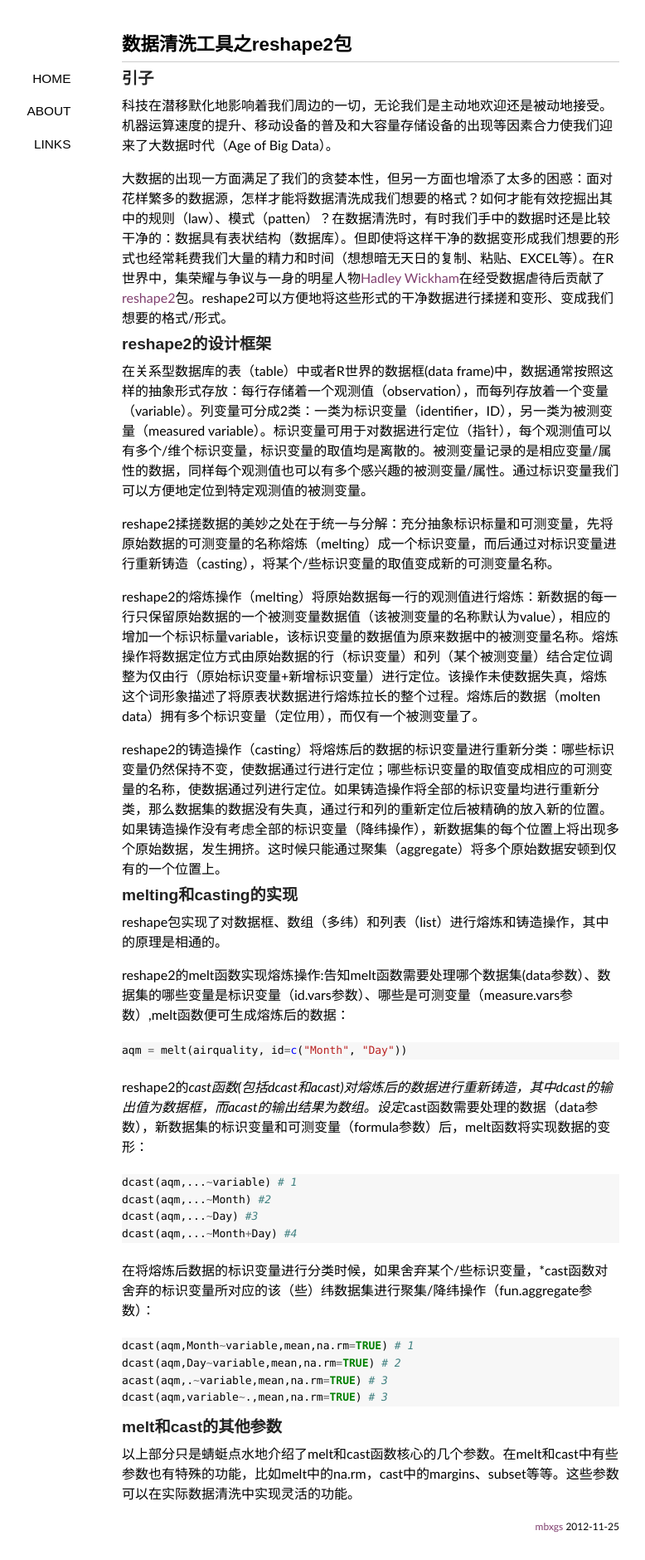
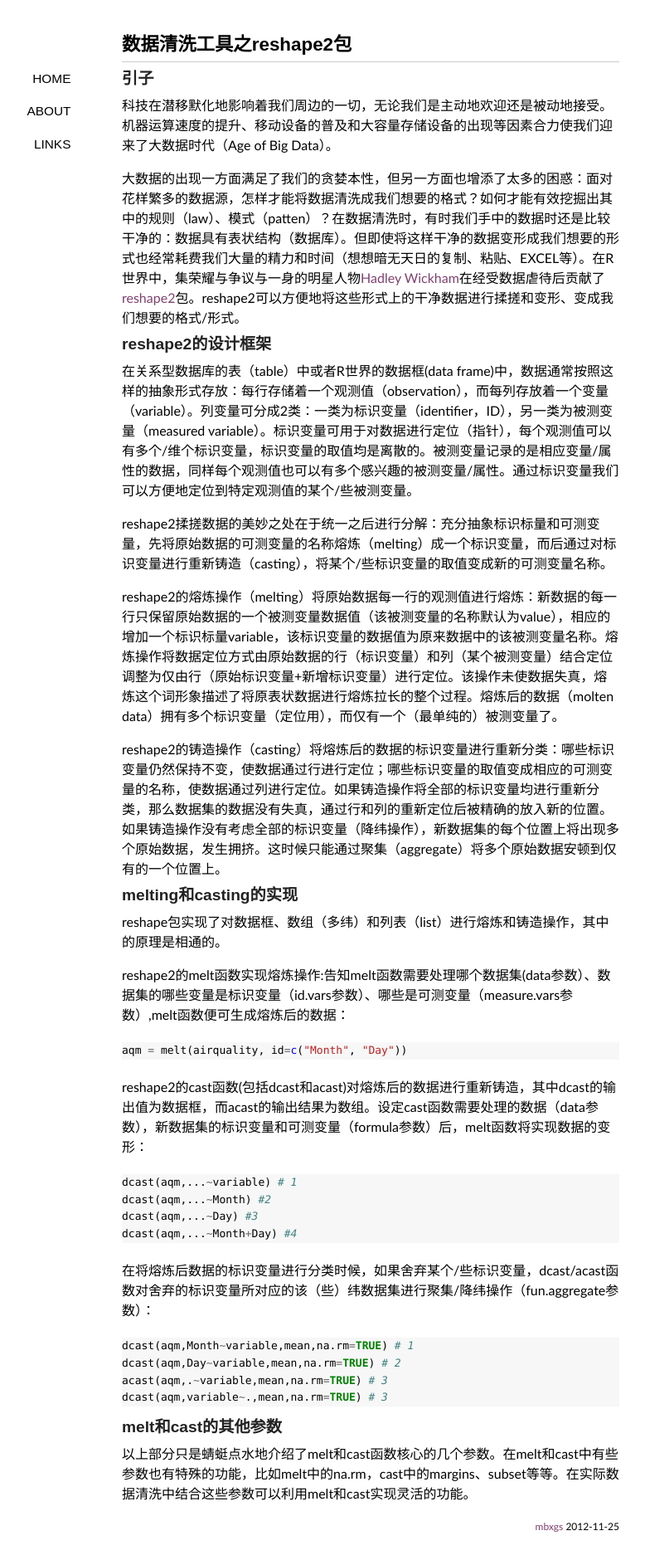
Before and after one commit to med0/blog, a Jekyll site: the page built from _posts/2012-11-25-reshape2.md, in a window 1280 px wide. Shown: the whole page at 83% size, without its empty margins (193-971 px from the left). Built offline with Jekyll 4.4.1, drawn with Linux system fonts in a browser that asks for light colours; some web fonts are replaced; Markdown is read by kramdown in place of the engine named in the settings.

Commit message:
xiao cuo wu

```diff
--- a/_posts/2012-11-25-reshape2.md
+++ b/_posts/2012-11-25-reshape2.md
@@ -7,14 +7,14 @@ title: 数据清洗工具之reshape2包
 
 科技在潜移默化地影响着我们周边的一切，无论我们是主动地欢迎还是被动地接受。机器运算速度的提升、移动设备的普及和大容量存储设备的出现等因素合力使我们迎来了大数据时代（Age of Big Data）。
 
-大数据的出现一方面满足了我们的贪婪本性，但另一方面也增添了太多的困惑：面对花样繁多的数据源，怎样才能将数据清洗成我们想要的格式？如何才能有效挖掘出其中的规则（law）、模式（patten）？在数据清洗时，有时我们手中的数据时还是比较干净的：数据具有表状结构（数据库）。但即使将这样干净的数据变形成我们想要的形式也经常耗费我们大量的精力和时间（想想暗无天日的复制、粘贴、EXCEL等）。在R世界中，集荣耀与争议与一身的明星人物[Hadley Wickham](http://had.co.nz/)在经受数据虐待后贡献了[reshape2](http://had.co.nz/reshape/)包。reshape2可以方便地将这些形式的干净数据进行揉搓和变形、变成我们想要的格式/形式。
+大数据的出现一方面满足了我们的贪婪本性，但另一方面也增添了太多的困惑：面对花样繁多的数据源，怎样才能将数据清洗成我们想要的格式？如何才能有效挖掘出其中的规则（law）、模式（patten）？在数据清洗时，有时我们手中的数据时还是比较干净的：数据具有表状结构（数据库）。但即使将这样干净的数据变形成我们想要的形式也经常耗费我们大量的精力和时间（想想暗无天日的复制、粘贴、EXCEL等）。在R世界中，集荣耀与争议与一身的明星人物[Hadley Wickham](http://had.co.nz/)在经受数据虐待后贡献了[reshape2](http://had.co.nz/reshape/)包。reshape2可以方便地将这些形式上的干净数据进行揉搓和变形、变成我们想要的格式/形式。
 
 ### reshape2的设计框架
-在关系型数据库的表（table）中或者R世界的数据框(data frame)中，数据通常按照这样的抽象形式存放：每行存储着一个观测值（observation），而每列存放着一个变量（variable）。列变量可分成2类：一类为标识变量（identifier，ID），另一类为被测变量（measured variable）。标识变量可用于对数据进行定位（指针），每个观测值可以有多个/维个标识变量，标识变量的取值均是离散的。被测变量记录的是相应变量/属性的数据，同样每个观测值也可以有多个感兴趣的被测变量/属性。通过标识变量我们可以方便地定位到特定观测值的被测变量。
+在关系型数据库的表（table）中或者R世界的数据框(data frame)中，数据通常按照这样的抽象形式存放：每行存储着一个观测值（observation），而每列存放着一个变量（variable）。列变量可分成2类：一类为标识变量（identifier，ID），另一类为被测变量（measured variable）。标识变量可用于对数据进行定位（指针），每个观测值可以有多个/维个标识变量，标识变量的取值均是离散的。被测变量记录的是相应变量/属性的数据，同样每个观测值也可以有多个感兴趣的被测变量/属性。通过标识变量我们可以方便地定位到特定观测值的某个/些被测变量。
 
-reshape2揉搓数据的美妙之处在于统一与分解：充分抽象标识标量和可测变量，先将原始数据的可测变量的名称熔炼（melting）成一个标识变量，而后通过对标识变量进行重新铸造（casting），将某个/些标识变量的取值变成新的可测变量名称。
+reshape2揉搓数据的美妙之处在于统一之后进行分解：充分抽象标识标量和可测变量，先将原始数据的可测变量的名称熔炼（melting）成一个标识变量，而后通过对标识变量进行重新铸造（casting），将某个/些标识变量的取值变成新的可测变量名称。
 
-reshape2的熔炼操作（melting）将原始数据每一行的观测值进行熔炼：新数据的每一行只保留原始数据的一个被测变量数据值（该被测变量的名称默认为value），相应的增加一个标识标量variable，该标识变量的数据值为原来数据中的被测变量名称。熔炼操作将数据定位方式由原始数据的行（标识变量）和列（某个被测变量）结合定位调整为仅由行（原始标识变量+新增标识变量）进行定位。该操作未使数据失真，熔炼这个词形象描述了将原表状数据进行熔炼拉长的整个过程。熔炼后的数据（molten data）拥有多个标识变量（定位用），而仅有一个被测变量了。
+reshape2的熔炼操作（melting）将原始数据每一行的观测值进行熔炼：新数据的每一行只保留原始数据的一个被测变量数据值（该被测变量的名称默认为value），相应的增加一个标识标量variable，该标识变量的数据值为原来数据中的该被测变量名称。熔炼操作将数据定位方式由原始数据的行（标识变量）和列（某个被测变量）结合定位调整为仅由行（原始标识变量+新增标识变量）进行定位。该操作未使数据失真，熔炼这个词形象描述了将原表状数据进行熔炼拉长的整个过程。熔炼后的数据（molten data）拥有多个标识变量（定位用），而仅有一个（最单纯的）被测变量了。
 
 reshape2的铸造操作（casting）将熔炼后的数据的标识变量进行重新分类：哪些标识变量仍然保持不变，使数据通过行进行定位；哪些标识变量的取值变成相应的可测变量的名称，使数据通过列进行定位。如果铸造操作将全部的标识变量均进行重新分类，那么数据集的数据没有失真，通过行和列的重新定位后被精确的放入新的位置。如果铸造操作没有考虑全部的标识变量（降纬操作），新数据集的每个位置上将出现多个原始数据，发生拥挤。这时候只能通过聚集（aggregate）将多个原始数据安顿到仅有的一个位置上。
 
@@ -28,7 +28,7 @@ reshape2的melt函数实现熔炼操作:告知melt函数需要处理哪个数据
 aqm = melt(airquality, id=c("Month", "Day"))
 {% endhighlight %}
 
-reshape2的*cast函数(包括dcast和acast)对熔炼后的数据进行重新铸造，其中dcast的输出值为数据框，而acast的输出结果为数组。设定*cast函数需要处理的数据（data参数），新数据集的标识变量和可测变量（formula参数）后，melt函数将实现数据的变形：
+reshape2的cast函数(包括dcast和acast)对熔炼后的数据进行重新铸造，其中dcast的输出值为数据框，而acast的输出结果为数组。设定cast函数需要处理的数据（data参数），新数据集的标识变量和可测变量（formula参数）后，melt函数将实现数据的变形：
 
 {% highlight r %}
 dcast(aqm,...~variable) # 1
@@ -37,7 +37,7 @@ dcast(aqm,...~Day) #3
 dcast(aqm,...~Month+Day) #4
 {% endhighlight %}
 
-在将熔炼后数据的标识变量进行分类时候，如果舍弃某个/些标识变量，*cast函数对舍弃的标识变量所对应的该（些）纬数据集进行聚集/降纬操作（fun.aggregate参数）：
+在将熔炼后数据的标识变量进行分类时候，如果舍弃某个/些标识变量，dcast/acast函数对舍弃的标识变量所对应的该（些）纬数据集进行聚集/降纬操作（fun.aggregate参数）：
 
 {% highlight r %}
 dcast(aqm,Month~variable,mean,na.rm=TRUE) # 1
@@ -48,4 +48,4 @@ dcast(aqm,variable~.,mean,na.rm=TRUE) # 3
 
 ### melt和cast的其他参数
 
-以上部分只是蜻蜓点水地介绍了melt和cast函数核心的几个参数。在melt和cast中有些参数也有特殊的功能，比如melt中的na.rm，cast中的margins、subset等等。这些参数可以在实际数据清洗中实现灵活的功能。
+以上部分只是蜻蜓点水地介绍了melt和cast函数核心的几个参数。在melt和cast中有些参数也有特殊的功能，比如melt中的na.rm，cast中的margins、subset等等。在实际数据清洗中结合这些参数可以利用melt和cast实现灵活的功能。
```
